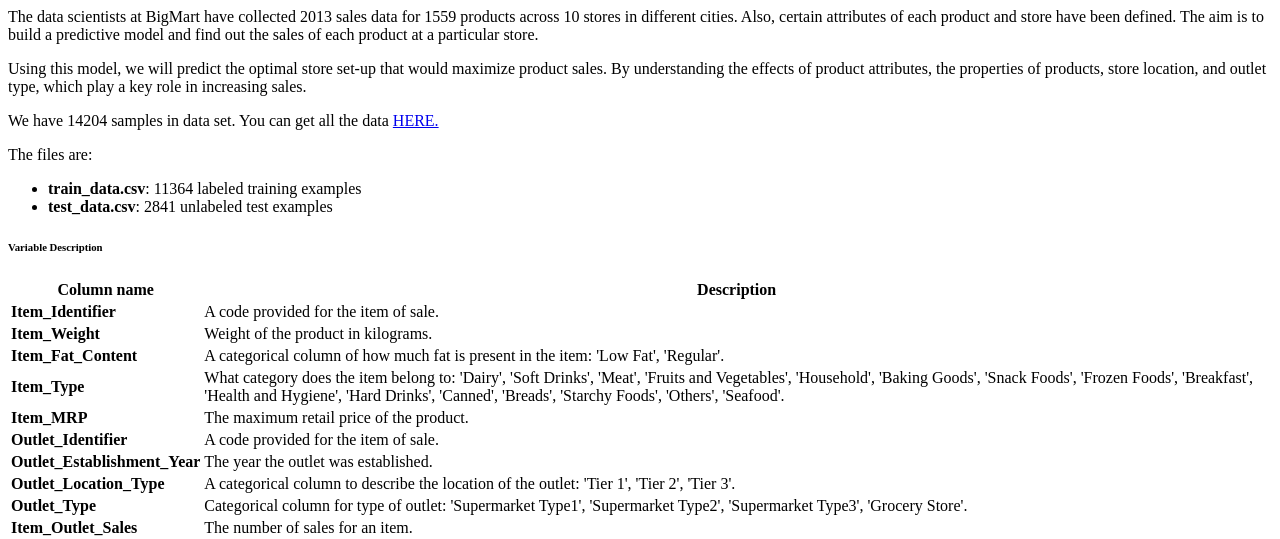
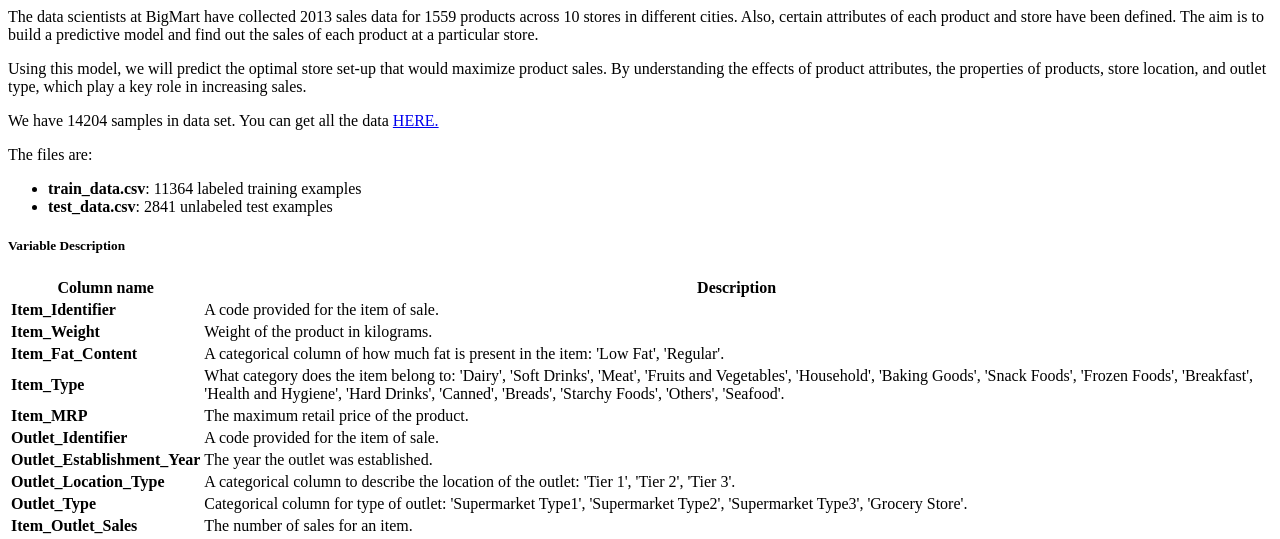
Before and after one commit to sdwiyanti/Sales-Prediction-for-a-Retail-Store-, a Python web app: template templates/description.html in a window 1280 px wide. Shown: the top 539 px of the page. Run offline with Jinja, Linux system fonts and the light colour scheme; the template is opened without the code that fills it, so the values that code supplies are empty.

Commit message:
Update description.html

```diff
--- a/templates/description.html
+++ b/templates/description.html
@@ -1,16 +1,3 @@
-
-
-
-<!-- Evaluation Metric:
-
-We will use the Root Mean Square Error value to judge your response -->
-
-
-
-
-
-
-
 <p>
     The data scientists at BigMart have collected 2013 sales data for 1559 products across 10 stores in different cities. Also, certain attributes of each product and store have been defined. The aim is to build a predictive model and find out the sales of each product at a particular store.
   </p>
@@ -25,9 +12,7 @@ We will use the Root Mean Square Error value to judge your response -->
         <li><strong>test_data.csv</strong>: 2841 unlabeled test examples</li>
         </ul>
   </p>
-  <h6><b>
-    Variable Description
-  </b></h6>
+<h5 class="w-300">Variable Description</h5>
   <table>
     <thead>
     <tr>
```
